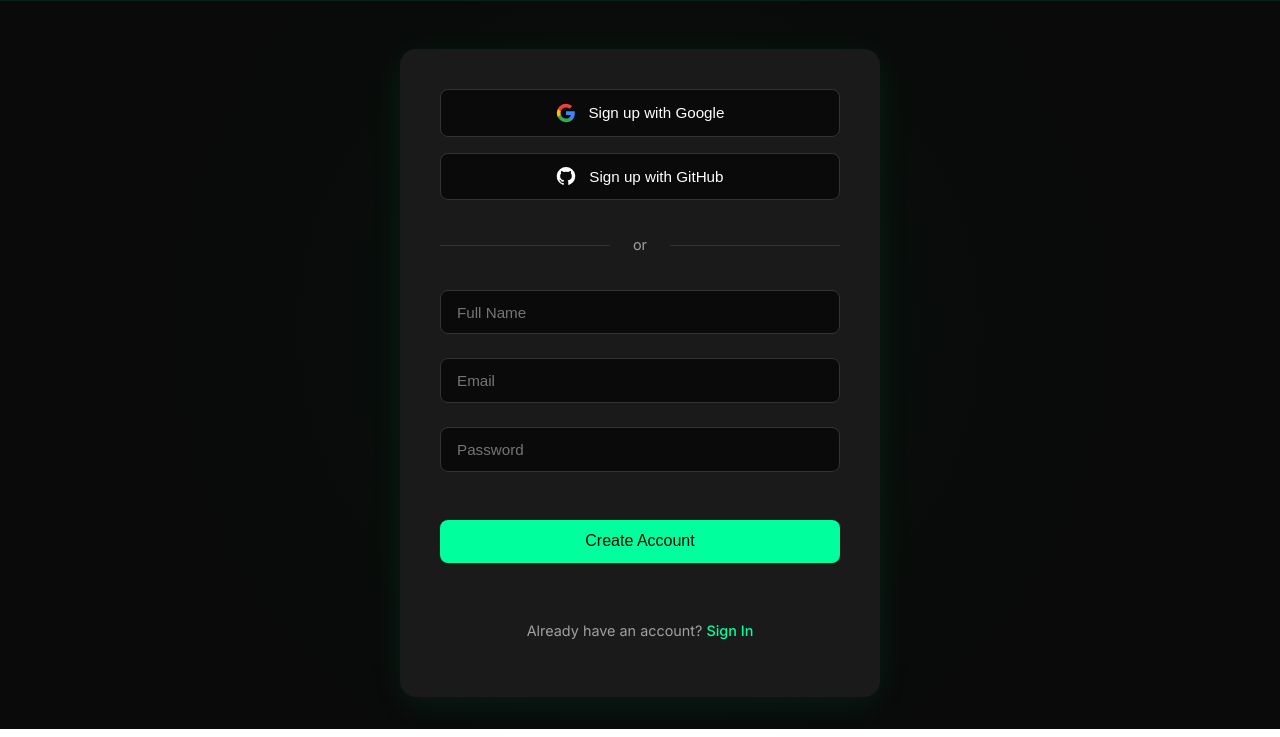
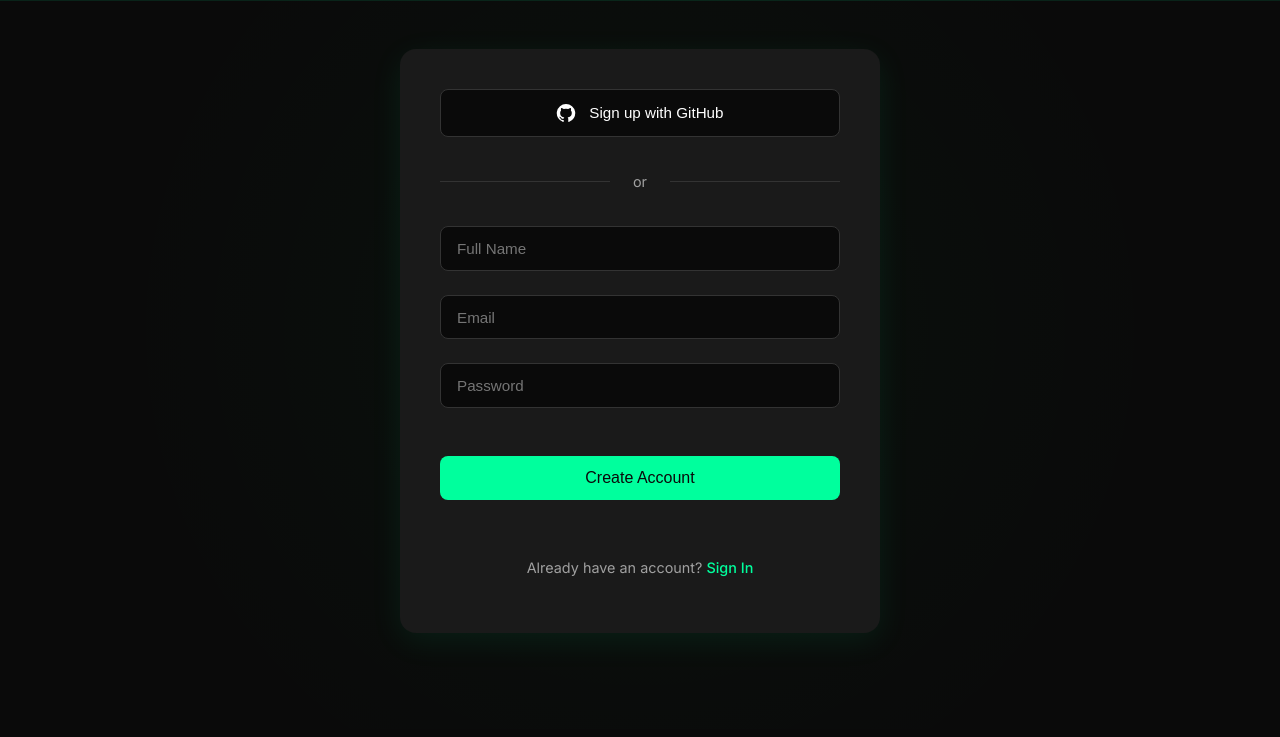
Before and after one commit to googleboy-byte/innofund-own, a Flask app: template app/templates/auth/register.html in a window 1280 px wide. Shown: the part 71-808 px from the top of the page. After the commit the page ends 710 px from the top, so only its background shows below. Run offline with Flask 3, Linux system fonts and the light colour scheme; the template is opened without the code that fills it: most values are stand-ins (such as "Sample title", 1, 10 or a date in 2020); parts of the project's set-up code (start-up, migrations or seed data) failed here and were passed over; some libraries are stand-ins or nearby versions.

Commit message:
Add files via upload

```diff
--- a/app/templates/auth/login.html
+++ b/app/templates/auth/login.html
@@ -8,10 +8,10 @@
     </div>
 
     <div class="oauth-buttons">
-        <button class="oauth-btn google" onclick="window.location.href='{{ url_for('auth.google_login', next=next) }}'">
+        <!-- <button class="oauth-btn google" onclick="window.location.href='{{ url_for('auth.google_login', next=next) }}'">
             <img src="{{ url_for('static', filename='images/google.svg') }}" alt="Google">
             <span>Continue with Google</span>
-        </button>
+        </button> -->
 
         <button class="oauth-btn github" onclick="signInWithGithub('{{ next }}')">
             <img src="{{ url_for('static', filename='images/github.svg') }}" alt="GitHub">
--- a/app/templates/auth/register.html
+++ b/app/templates/auth/register.html
@@ -3,10 +3,10 @@
 {% block content %}
 <div class="auth-container">
     <div class="oauth-buttons">
-        <button class="oauth-btn google" onclick="window.location.href='{{ url_for('auth.google_login') }}'">
+        <!-- <button class="oauth-btn google" onclick="window.location.href='{{ url_for('auth.google_login') }}'">
             <img src="{{ url_for('static', filename='images/google.svg') }}" alt="Google">
             <span>Sign up with Google</span>
-        </button>
+        </button> -->
 
         <button class="oauth-btn github" onclick="signInWithGithub()">
             <img src="{{ url_for('static', filename='images/github.svg') }}" alt="GitHub">
```
